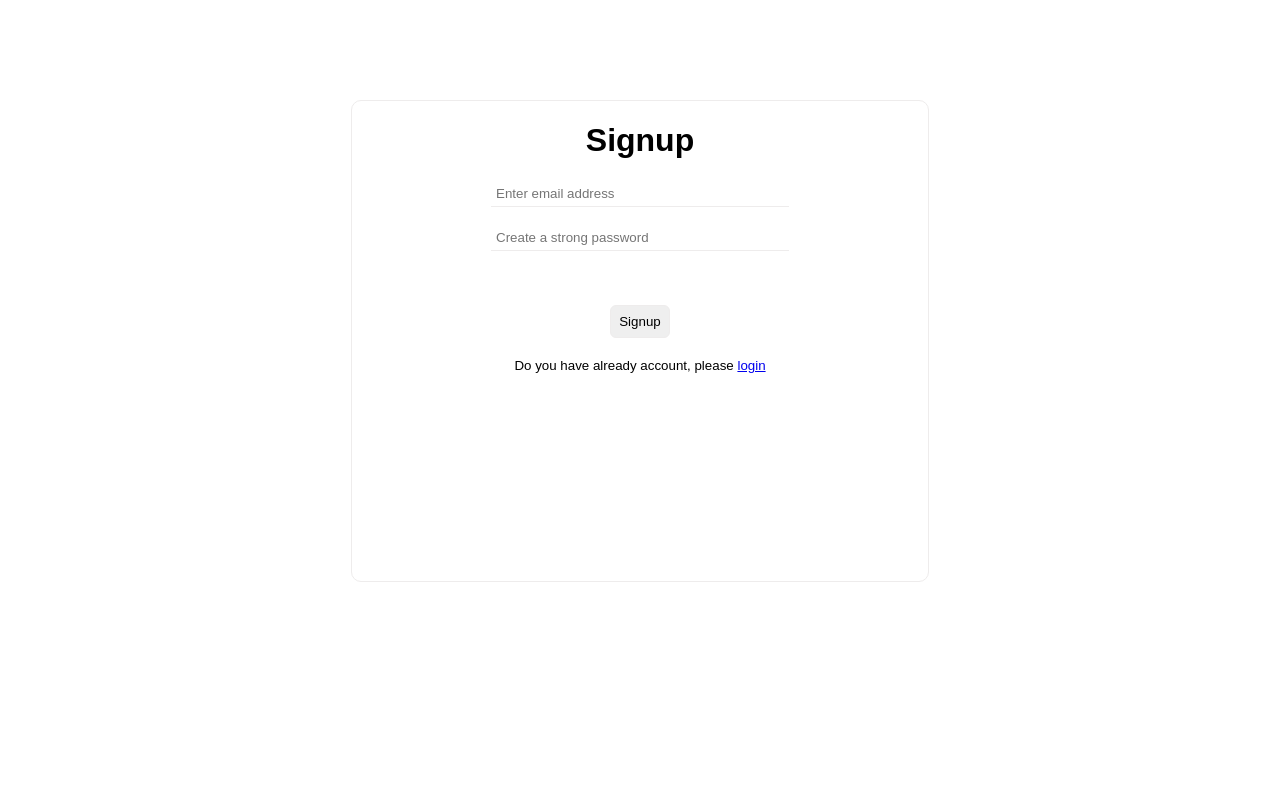
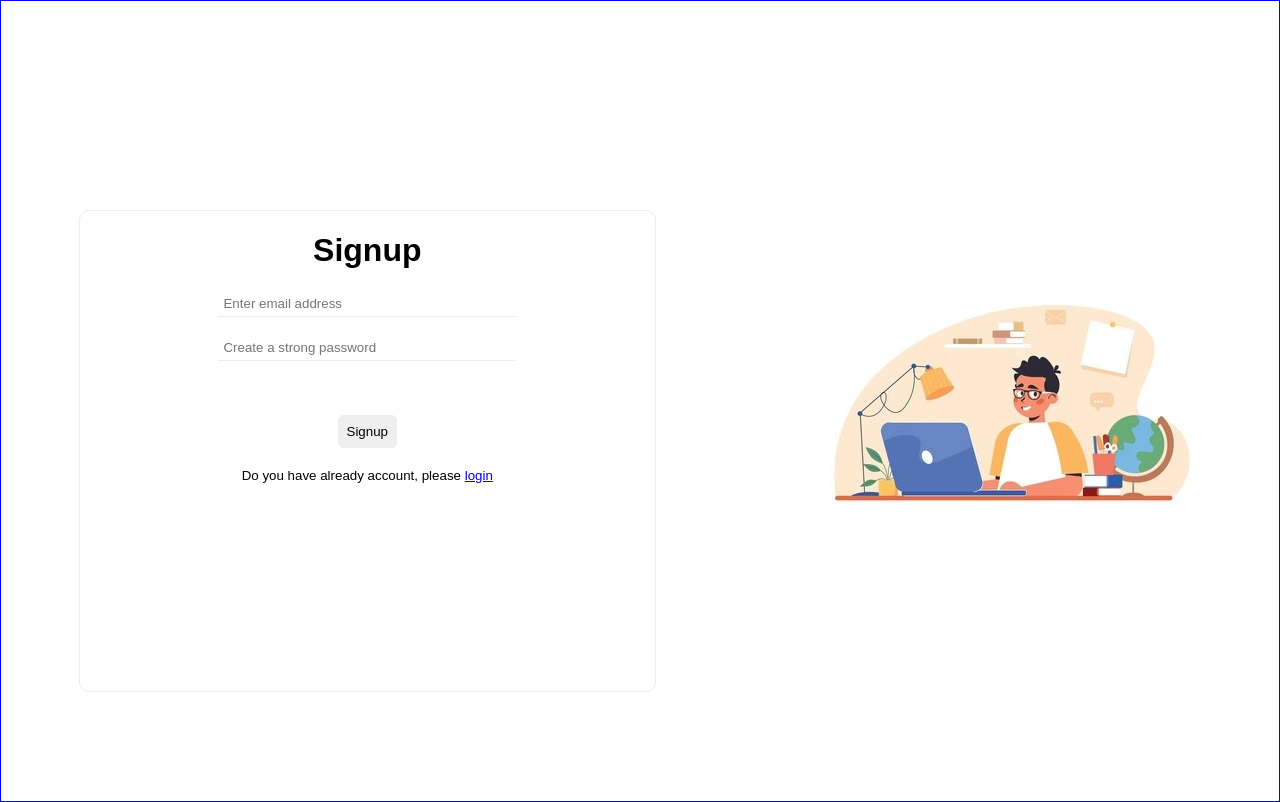
Before and after one commit to Usama1190/authentication-with-google-using-firebase, a plain HTML site: page signup/index.html in a window 1280 px wide. Drawn offline with nearby package versions, Linux system fonts and the light colour scheme; no server answers.

Commit message:
Keep updating on Sep 2nd, 24

```diff
--- a/signup/index.html
+++ b/signup/index.html
@@ -6,9 +6,11 @@
     <title>Document</title>
 
     <link rel="stylesheet" type="text/css" href="https://cdn.jsdelivr.net/npm/toastify-js/src/toastify.min.css">
-    <link rel="stylesheet" href="../style.css">
+    <link rel="stylesheet" href="../global.css">
+    <link rel="stylesheet" href="layout.css">
 </head>
 <body>
+    <div class="signup_wrapper">
         <form class="form borderColor">
             <h1 class="heading">Signup</h1>
             <input type="email" id="email" id="userEmail" class="input" placeholder="Enter email address"><br><br>
@@ -22,6 +24,11 @@
             <small>Do you have already account, please <a href="../login/index.html">login</a></small>
         </form>
 
+        <div class="sidebar">
+            <img src="../assets/boy-studying-computer-books-doing-260nw-2122102106.jpg" alt="boy with computer">
+        </div>
+    </div>
+
     <script type="text/javascript" src="https://cdn.jsdelivr.net/npm/toastify-js"></script>
     <script type="module" src="../firebase.js"></script>
     <script type="module" src="signup.js"></script>
--- /dev/null
+++ b/signup/layout.css
@@ -0,0 +1,8 @@
+.signup_wrapper {
+    width: 100%;
+    height: 100vh;
+    border: 1px solid blue;
+    display: flex;
+    justify-content: space-around;
+    align-items: center;
+}
--- a/signup/signup.js
+++ b/signup/signup.js
@@ -50,5 +50,20 @@ onAuthStateChanged(auth, (user) => {
     }
 });
 
+const myAppBody = document.querySelectorAll('.signup_wrapper, .form');
 
-// sdfdfdfs
+console.log(myAppBody);
+
+
+
+
+
+
+
+// const signup_page = {
+//     signup_wrapper: document.getElementById('signup_wrapper'),
+// }
+
+// window.onmousemove(() => {
+//     signup_page.signup_wrapper.classList.add('')
+// })
```
Also changed, not shown: login/index.html (+1 -1 lines), assets/boy-studying-computer-books-doing-260nw-2122102106.jpg (added), global.css (renamed from style.css), login/layout.css (added). Lines whose indentation alone changed are shown as unchanged.
